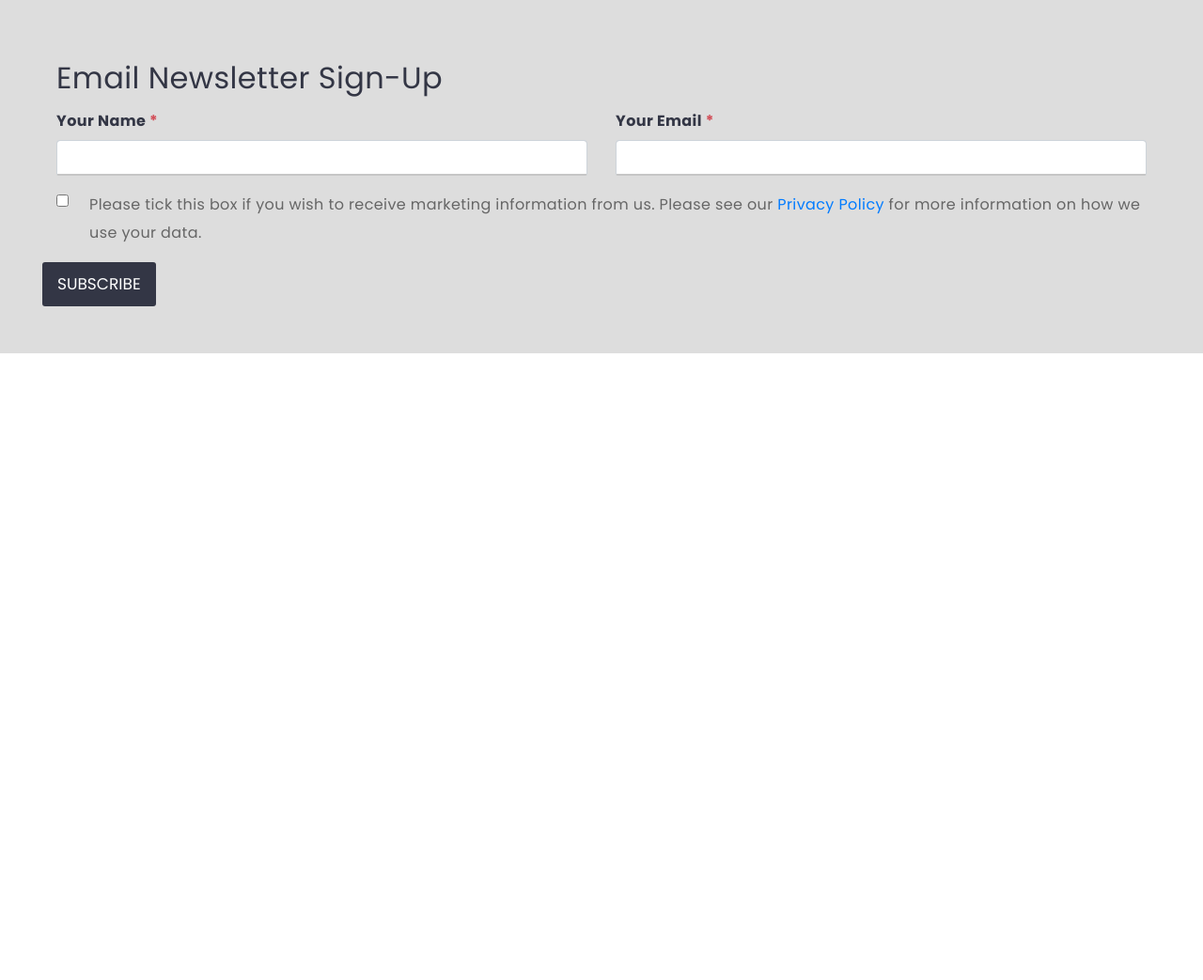
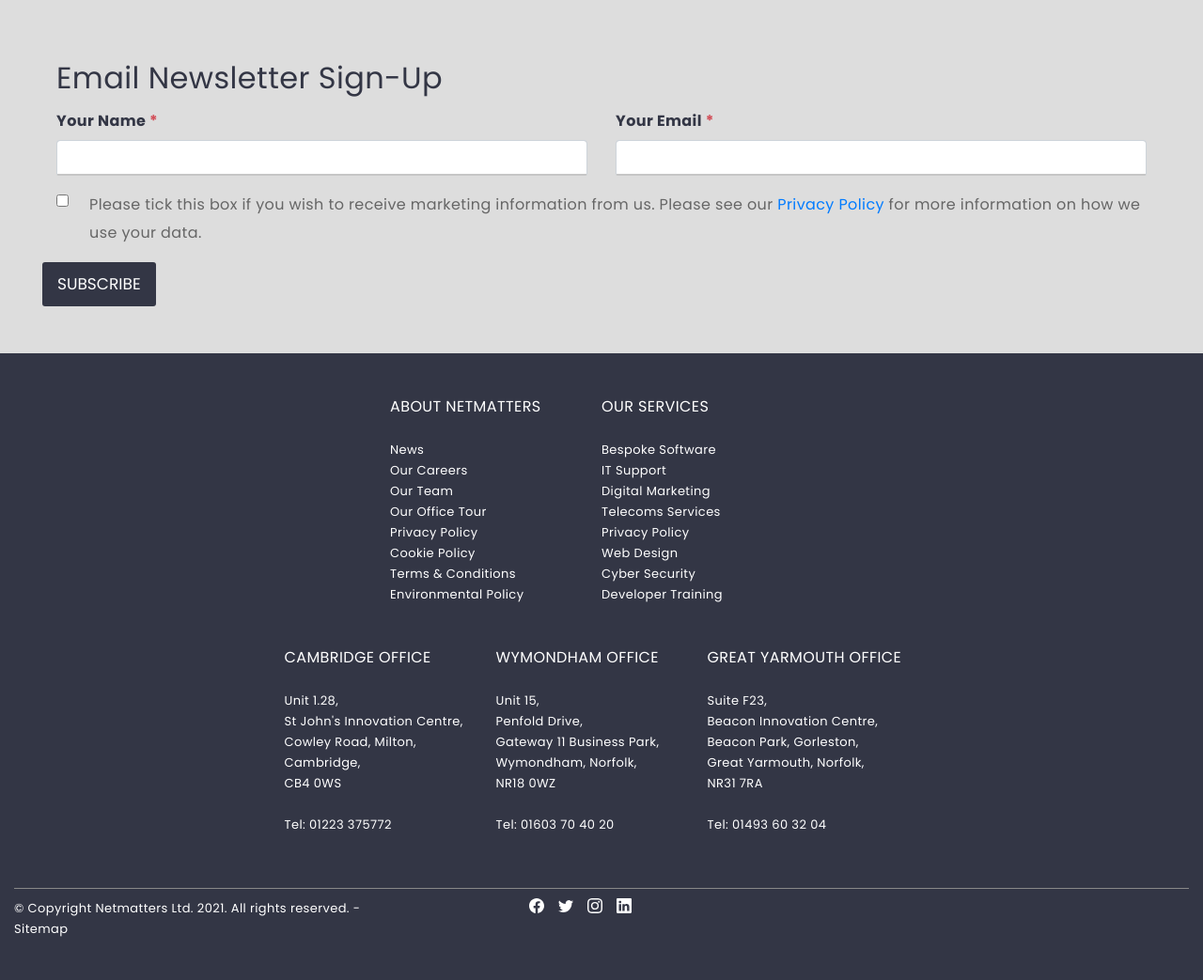
Before and after one commit to Bellybones-inc/Netmatters-Website, a PHP site: page / in a window 1280 px wide. Shown: the part 5364-6407 px from the top of the page at 94% size. Before the commit the page ends 5740 px from the top, so only its background shows below. Run offline with PHP 8.4, Linux system fonts and the light colour scheme.

Commit message:
Added content to footer and layout with flex-box.

```diff
--- a/SCSS/styles.css
+++ b/SCSS/styles.css
@@ -556,6 +556,81 @@ label::after {
   color: #fff;
 }
 
+/***************************
+****************************
+      Footer section
+****************************
+***************************/
+footer {
+  background-color: #333645;
+  color: #fff;
+  padding: 47px 0px 43px 0px;
+  line-height: 1.375rem;
+}
+
+.footer_container {
+  padding: 0px 15px 0px 15px;
+}
+
+.footer_block {
+  display: flex;
+  justify-content: center;
+}
+
+.link_container, .office_container {
+  display: flex;
+  flex-wrap: wrap;
+  justify-content: center;
+}
+
+.link_inner, .office_block {
+  display: block;
+  margin: 0px 0px 30px 0px;
+}
+
+.service_links, .offices {
+  padding: 0px;
+  width: 225px;
+}
+
+li, .copyright {
+  text-decoration: none;
+  list-style-type: none;
+  font-size: 13px;
+}
+
+.link {
+  color: #fff;
+}
+
+h4 {
+  text-transform: uppercase;
+  margin-bottom: 26px;
+  font-size: 1rem;
+}
+
+.end_container {
+  display: flex;
+  padding: 10px 0px 0px 0px;
+  border-top: 1px solid #888;
+  margin: 10px 0px 0px 0px;
+  gap: 180px;
+  flex: 2 0;
+  flex-wrap: nowrap;
+}
+
+.social-media {
+  display: flex;
+  flex-grow: 1;
+  gap: 15px;
+}
+
+.sitemap {
+  display: flex;
+  flex-shrink: 0;
+  flex-wrap: nowrap;
+}
+
 @media (max-width: 760px) {
   #banner {
     height: 531px;
--- a/SCSS/styles.scss
+++ b/SCSS/styles.scss
@@ -498,6 +498,88 @@ label::after {  // asterisk after label /
   color: $color-text;
 }
 
+                              /***************************
+                              ****************************
+                                    Footer section
+                              ****************************
+                              ***************************/
+
+
+footer {
+  background-color: #333645;
+  color: $color-text;
+  padding: 47px 0px 43px 0px;
+  line-height: 1.375rem;
+}
+
+
+.footer_container {
+   padding: 0px 15px 0px 15px;
+  }
+
+.footer_block {
+  display: flex;
+  justify-content: center;
+}
+
+.link_container, .office_container {
+  display: flex;
+  flex-wrap: wrap;
+  justify-content: center;
+}
+
+.link_inner, .office_block {
+  display: block;
+  margin: 0px 0px 30px 0px;
+}
+
+.service_links, .offices {
+  padding: 0px;
+  width: 225px;
+}
+
+
+li, .copyright {
+  text-decoration: none;
+  list-style-type: none;
+  font-size: 13px;
+}
+
+.link {
+  color: $color-text;
+}
+
+h4 {
+  text-transform: uppercase;
+  margin-bottom: 26px;
+  font-size: 1rem;
+}
+
+.end_container {
+  display: flex;
+  padding: 10px 0px 0px 0px;
+  border-top: 1px solid #888;
+  margin: 10px 0px 0px 0px;
+  gap: 180px;
+  flex: 2 0;
+  flex-wrap: nowrap;
+}
+
+.social-media {
+  display: flex;
+  flex-grow: 1;
+  gap: 15px;
+
+}
+
+.sitemap {
+  display: flex;
+  flex-shrink: 0;
+  flex-wrap: nowrap;
+}
+
+
+
 // Media queries //
 
 @media (max-width: 760px){
--- a/index.html
+++ b/index.html
@@ -490,16 +490,171 @@
 
         </div><!-- form_container end -->
 
-
-        <!-- footer start -->
-
-        <div class="address_container">
-
-        </div>
-
         </div> <!-- newsletter inner end -->
       </div> <!-- newsletter container end -->
     </div> <!-- newsletter_section end -->
+
+
+        <!-- footer start -->
+    <footer>
+      <div class="footer_container">
+        <div class="footer_block">
+          <div class="link_container">
+            <div class="link_inner">
+
+              <h4>About Netmatters</h4>
+              <ul class="service_links">
+              <li>
+                  <a class="link" href="#">News</a></li>
+              <li>
+                  <a class="link" href="#">Our Careers</a></li>
+              <li>
+                  <a class="link" href="#">Our Team</a></li>
+              <li>
+                  <a class="link" href="#">Our Office Tour</a></li>
+              <li>
+                  <a class="link" href="#">Privacy Policy</a></li>
+              <li>
+                  <a class="link" href="#">Cookie Policy</a></li>
+              <li>
+                  <a class="link" href="#">Terms & Conditions</a></li>
+              <li>
+                  <a class="link" href="#">Environmental Policy</a></li>
+              </div>
+
+              <div class=link_inner>
+              <h4>Our Services</h4>
+              <ul class="service_links">
+                <li>
+                    <a class="link" href="#">Bespoke Software</a></li>
+                <li>
+                    <a class="link" href="#">IT Support</a></li>
+                <li>
+                    <a class="link" href="#">Digital Marketing</a></li>
+                <li>
+                    <a class="link" href="#">Telecoms Services</a></li>
+                <li>
+                    <a class="link" href="#">Privacy Policy</a></li>
+                <li>
+                    <a class="link" href="#">Web Design</a></li>
+                <li>
+                    <a class="link" a href="#">Cyber Security</a></li>
+                <li>
+                    <a class="link" href="#">Developer Training</a></li>
+                </div>
+              </div>
+          </div> <!-- footer block end -->
+
+          <div class="office_container">
+
+            <div class="office_block">
+            <h4>Cambridge Office</h4>
+            <ul class="offices">
+              <li>Unit 1.28,</li>
+              <li>St John's Innovation Centre,</li>
+              <li>Cowley Road, Milton,</li>
+              <li>Cambridge,</li>
+              <li>CB4 0WS</li>
+              <li>&nbsp;</li>
+              <li>
+                  <a class="link" href="#">Tel: 01223 375772</a></li>
+            </div>
+
+              <div class="office_block">
+              <h4>Wymondham Office</h4>
+              <ul class="offices">
+                <li>Unit 15,</li>
+                <li>Penfold Drive,</li>
+                <li>Gateway 11 Business Park,</li>
+                <li>Wymondham, Norfolk,</li>
+                <li>NR18 0WZ</li>
+                <li>&nbsp;</li>
+                <li>
+                  <a class="link" href="#">Tel: 01603 70 40 20</a></li>
+              </div>
+
+                <div class="office_block">
+                <h4>Great Yarmouth Office</h4>
+                <ul class="offices">
+                  <li>Suite F23,</li>
+                  <li>Beacon Innovation Centre,</li>
+                  <li>Beacon Park, Gorleston,</li>
+                  <li>Great Yarmouth, Norfolk,</li>
+                  <li>NR31 7RA</li>
+                  <li>&nbsp;</li>
+                  <li>
+                    <a class="link" href="#">Tel: 01493 60 32 04</a></li>
+                </div>
+
+            </div><!-- office_container end -->
+
+          <div class="end_container">
+            <div class="copyright">
+              &copy; Copyright Netmatters Ltd. 2021. All rights reserved.
+              <span> - </span>
+              <a class="sitemap"> Sitemap </a>
+            </div>
+            <div class="social-media">
+              <svg xmlns="http://www.w3.org/2000/svg" width="16" height="16"
+              fill="currentColor" class="bi bi-facebook" viewBox="0 0 16 16">
+                <path d="M16 8.049c0-4.446-3.582-8.05-8-8.05C3.58 0-.002 3.603-.002
+                8.05c0 4.017 2.926 7.347 6.75 7.951v-5.625h-2.03V8.05H6.75V6.275c0-2.017
+                1.195-3.131 3.022-3.131.876 0 1.791.157 1.791.157v1.98h-1.009c-.993
+                0-1.303.621-1.303 1.258v1.51h2.218l-.354 2.326H9.25V16c3.824-.604
+                6.75-3.934 6.75-7.951z"/>
+              </svg>
+              <svg xmlns="http://www.w3.org/2000/svg" width="16" height="16"
+              fill="currentColor" class="bi bi-twitter" viewBox="0 0 16 16">
+                <path d="M5.026 15c6.038 0 9.341-5.003 9.341-9.334
+                0-.14 0-.282-.006-.422A6.685 6.685 0 0 0 16 3.542a6.658 6.658
+                0 0 1-1.889.518 3.301 3.301 0 0 0 1.447-1.817 6.533 6.533 0 0
+                1-2.087.793A3.286 3.286 0 0 0 7.875 6.03a9.325 9.325 0 0
+                1-6.767-3.429 3.289 3.289 0 0 0 1.018 4.382A3.323 3.323 0 0 1 .64
+                6.575v.045a3.288 3.288 0 0 0 2.632 3.218 3.203 3.203 0 0 1-.865.115 3.23 3.23 0
+                0 1-.614-.057 3.283 3.283 0 0 0 3.067 2.277A6.588 6.588
+                0 0 1 .78 13.58a6.32 6.32 0 0 1-.78-.045A9.344 9.344 0 0 0 5.026 15z"/>
+              </svg>
+              <svg xmlns="http://www.w3.org/2000/svg" width="16" height="16"
+                fill="currentColor" class="bi bi-instagram" viewBox="0 0 16 16">
+                <path d="M8 0C5.829 0 5.556.01 4.703.048 3.85.088
+                3.269.222 2.76.42a3.917 3.917 0 0 0-1.417.923A3.927 3.927 0 0 0
+                .42 2.76C.222 3.268.087 3.85.048 4.7.01 5.555 0 5.827 0 8.001c0
+                2.172.01 2.444.048 3.297.04.852.174 1.433.372 1.942.205.526.478.972.923
+                1.417.444.445.89.719 1.416.923.51.198 1.09.333 1.942.372C5.555 15.99
+                5.827 16 8 16s2.444-.01 3.298-.048c.851-.04 1.434-.174 1.943-.372a3.916
+                3.916 0 0 0 1.416-.923c.445-.445.718-.891.923-1.417.197-.509.332-1.09.372-1.942C15.99
+                10.445 16 10.173 16 8s-.01-2.445-.048-3.299c-.04-.851-.175-1.433-.372-1.941a3.926
+                3.926 0 0 0-.923-1.417A3.911 3.911 0 0 0 13.24.42c-.51-.198-1.092-.333-1.943-.372C10.443.01
+                10.172 0 7.998 0h.003zm-.717 1.442h.718c2.136 0 2.389.007 3.232.046.78.035
+                1.204.166 1.486.275.373.145.64.319.92.599.28.28.453.546.598.92.11.281.24.705.275
+                1.485.039.843.047 1.096.047 3.231s-.008 2.389-.047 3.232c-.035.78-.166 1.203-.275
+                1.485a2.47 2.47 0 0 1-.599.919c-.28.28-.546.453-.92.598-.28.11-.704.24-1.485.276-.843.038-1.096.047-3.232.047s-2.39-.009-3.233-.047c-.78-.036-1.203-.166-1.485-.276a2.478 2.478
+                0 0 1-.92-.598 2.48 2.48 0 0 1-.6-.92c-.109-.281-.24-.705-.275-1.485-.038-.843-.046-1.096-.046-3.233
+                0-2.136.008-2.388.046-3.231.036-.78.166-1.204.276-1.486.145-.373.319-.64.599-.92.28-.28.546-.453.92-.598.282-.11.705-.24
+                1.485-.276.738-.034 1.024-.044 2.515-.045v.002zm4.988 1.328a.96.96 0 1 0 0 1.92.96.96 0 0
+                0 0-1.92zm-4.27 1.122a4.109 4.109 0 1 0 0 8.217 4.109 4.109 0 0 0 0-8.217zm0 1.441a2.667 2.667
+                0 1 1 0 5.334 2.667 2.667 0 0 1 0-5.334z"/>
+              </svg>
+              <svg xmlns="http://www.w3.org/2000/svg" width="16" height="16"
+                fill="currentColor" class="bi bi-linkedin" viewBox="0 0 16 16">
+                <path d="M0 1.146C0 .513.526 0 1.175 0h13.65C15.474 0 16 .513 16
+                1.146v13.708c0 .633-.526 1.146-1.175 1.146H1.175C.526 16 0 15.487
+                0 14.854V1.146zm4.943 12.248V6.169H2.542v7.225h2.401zm-1.2-8.212c.837
+                0 1.358-.554 1.358-1.248-.015-.709-.52-1.248-1.342-1.248-.822
+                0-1.359.54-1.359 1.248 0 .694.521 1.248 1.327 1.248h.016zm4.908
+                8.212V9.359c0-.216.016-.432.08-.586.173-.431.568-.878 1.232-.878.869
+                0 1.216.662 1.216 1.634v3.865h2.401V9.25c0-2.22-1.184-3.252-2.764-3.252-1.274
+                0-1.845.7-2.165 1.193v.025h-.016a5.54 5.54 0 0 1 .016-.025V6.169h-2.4c.03.678
+                0 7.225 0 7.225h2.4z"/>
+              </svg>
+
+          </div>
+        </div>
+
+
+
+        </div>  <!-- footer container end -->
+      </footer>
 
     </div> <!-- middle end  -->
     </div> <!-- main-inner end  -->
```
Also changed, not shown: 1 other file.
